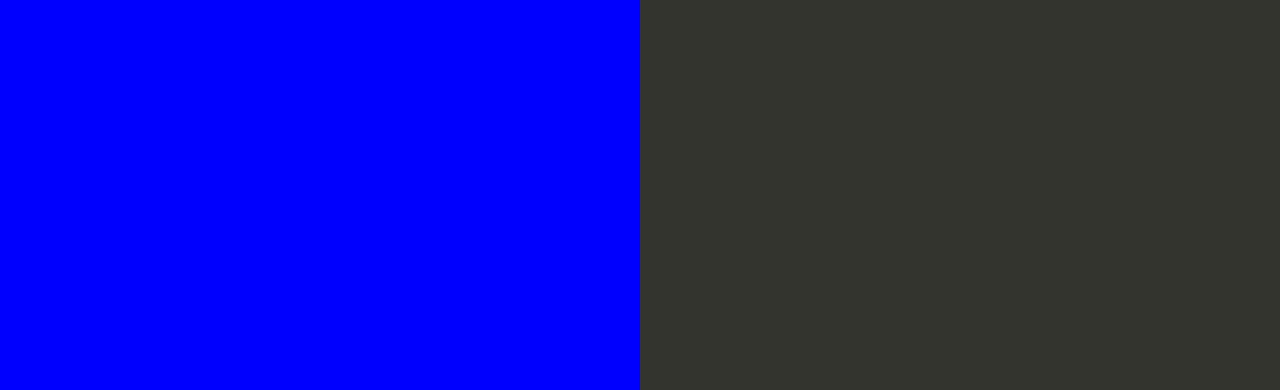
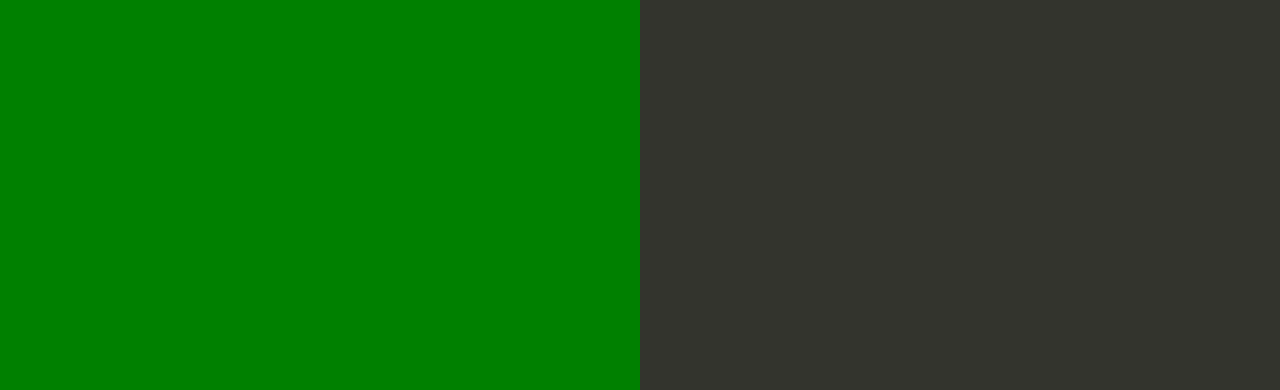
Before and after one commit to sandeepkaukab/samplenodejs-ebs, a website: page index.html in a window 1280 px wide. Shown: the part 410-800 px from the top of the page. Drawn offline with Linux system fonts and the light colour scheme.

```diff
--- a/index.html
+++ b/index.html
@@ -35,7 +35,7 @@
 
         text-align: right;
         padding-top: 11em;
-	background-color: Blue;
+	background-color: Green;
 
       }
       .textColumn p {
```
